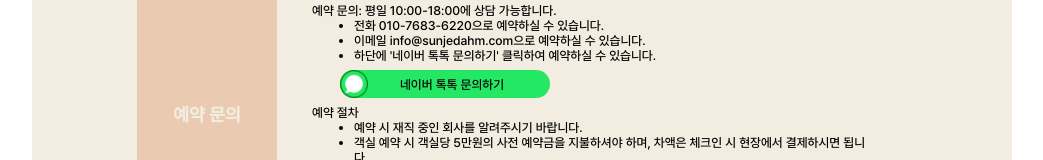
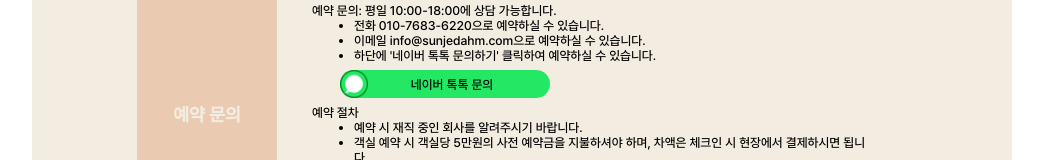
Before and after one commit to sunjedahm/sunjediscount, a React (Create React App) app: page /price in a window 1280 px wide. Shown: the part 3362-3522 px from the top of the page, without its empty margins (118-1161 px from the left). Built offline with nearby package versions, Linux system fonts and the light colour scheme.

Commit message:
문구 수정

```diff
--- a/src/RoomBox/ReserveInfo.js
+++ b/src/RoomBox/ReserveInfo.js
@@ -78,7 +78,7 @@ const ResrveInfo = () => {
         <TalkButton onClick={() => handleClick("https://talk.naver.com/ct/w4kb8o4?frm=mnmb&frm=nmb_detail#nafullscreen")}>
 
           <TalkImage src={chatimage} />
-          <TalkText>네이버 톡톡 문의하기</TalkText>
+          <TalkText>네이버 톡톡 문의</TalkText>
 
         </TalkButton>
       </ButtonContainer>
```
